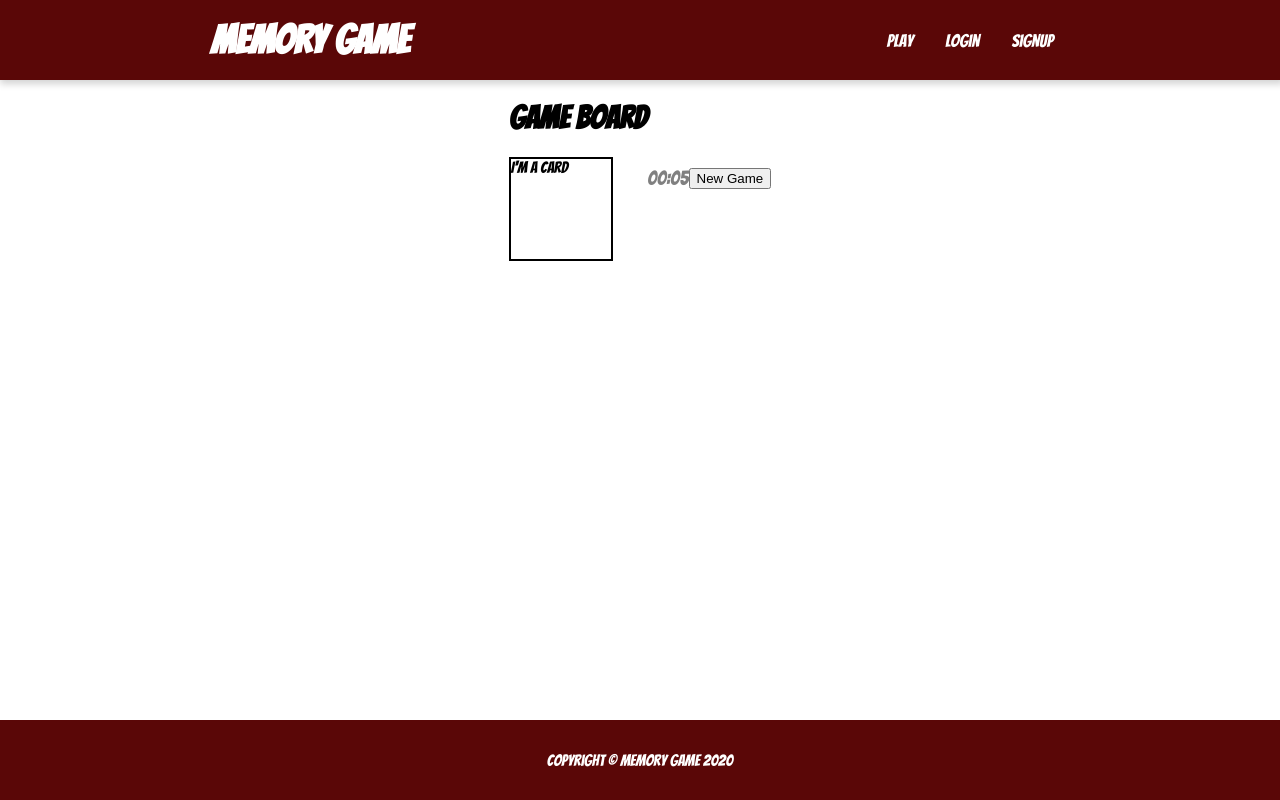
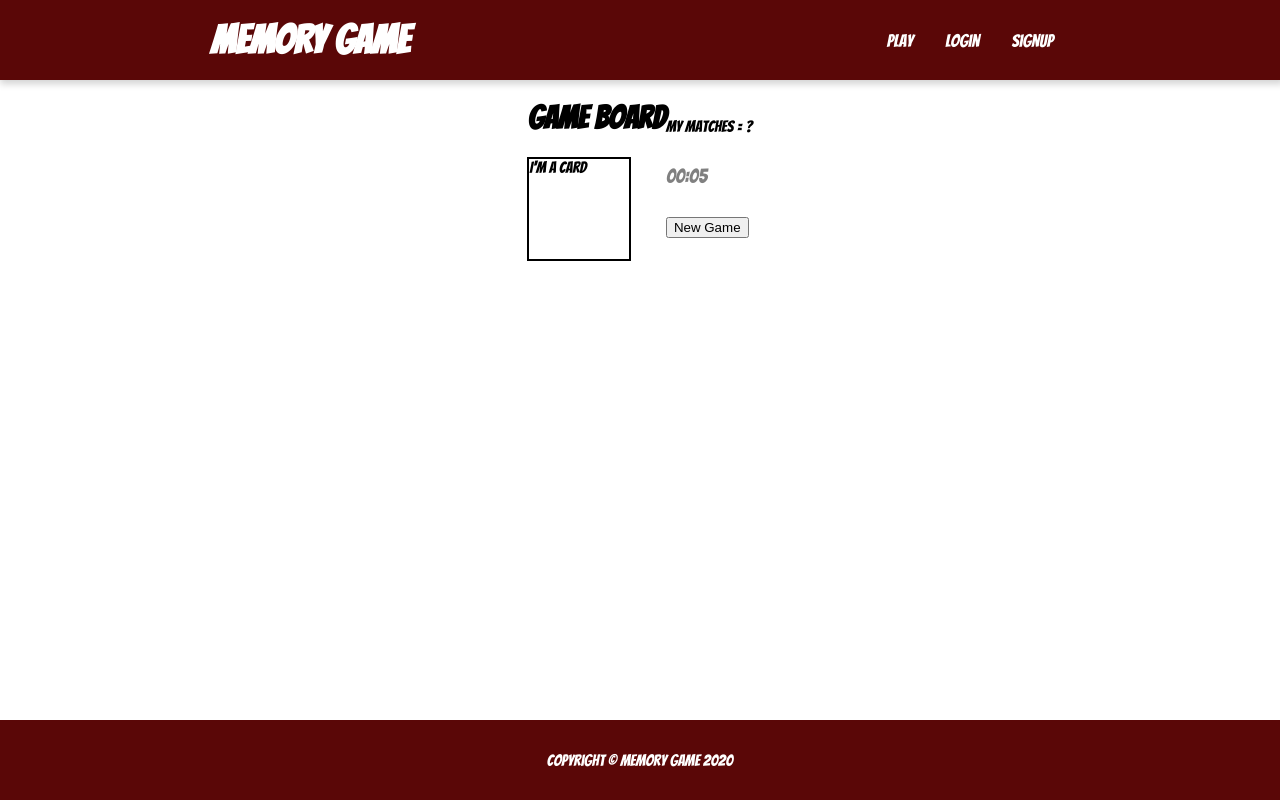
Before and after one commit to pastrychefgamer/react-memory-game, a React (Create React App) app in the folder react-memory-game/: page /game in a window 1280 px wide. Built offline with nearby package versions, Linux system fonts and the light colour scheme; no server answers.

Commit message:
created and integrated not functional

```diff
--- /dev/null
+++ b/react-memory-game/src/components/MatchSum/MatchSum.jsx
@@ -0,0 +1,12 @@
+import React from 'react';
+import styles from './MatchSum.module.css';
+
+const MatchSum = (props) => (
+    <main
+        className={styles.main}
+    >
+        My matches = ?
+    </main>
+)
+
+export default MatchSum;
--- a/react-memory-game/src/pages/GamePage/GamePage.jsx
+++ b/react-memory-game/src/pages/GamePage/GamePage.jsx
@@ -2,6 +2,7 @@ import React from 'react';
 import GameBoard from '../.././components/Gameboard/GameBoard';
 import GameTimer from '../../components/GameTimer/GameTimer';
 import NewGameButton from '../../components/NewGameButton/NewGameButton';
+import MatchSum from '../../components/MatchSum/MatchSum';
 
 
 import styles from './GamePage.module.css';
@@ -10,12 +11,15 @@ const GamePage = (props) => {
     return (
         <main className={styles.main}>
             <GameBoard />
+            <div>
+                <MatchSum />
                 <GameTimer
                     elapsedTime={props.elapsedTime}
                     handleTimerUpdate={props.handleTimerUpdate}
                     isTiming={props.isTiming}
                 />
                 <NewGameButton />
+            </div>
         </main>
     )
 }
```
Also changed, not shown: react-memory-game/src/components/MatchSum/MatchSum.module.css (added). Lines whose indentation alone changed are shown as unchanged.
